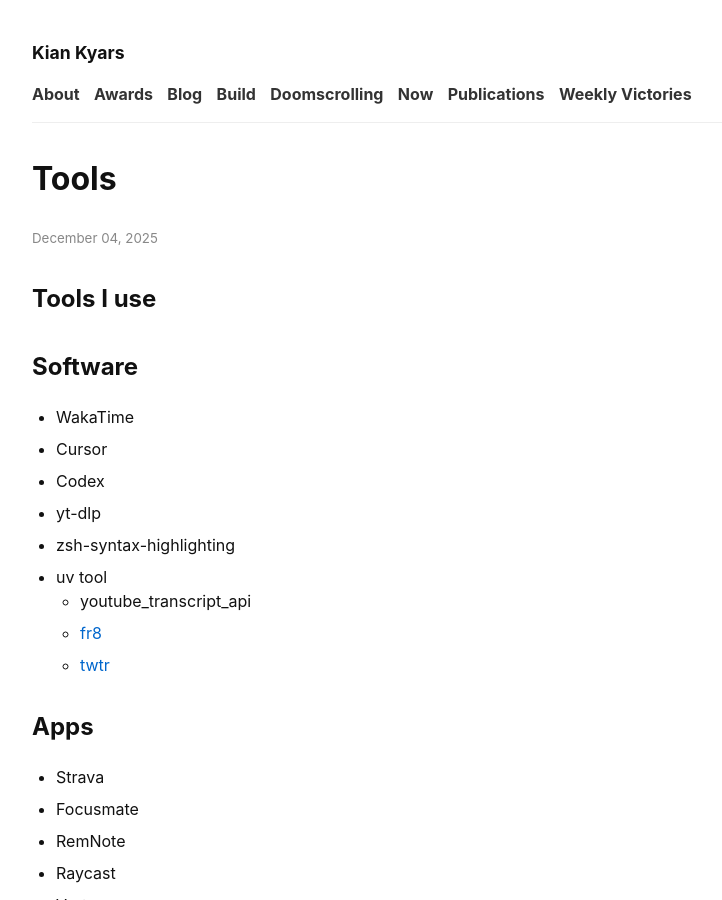
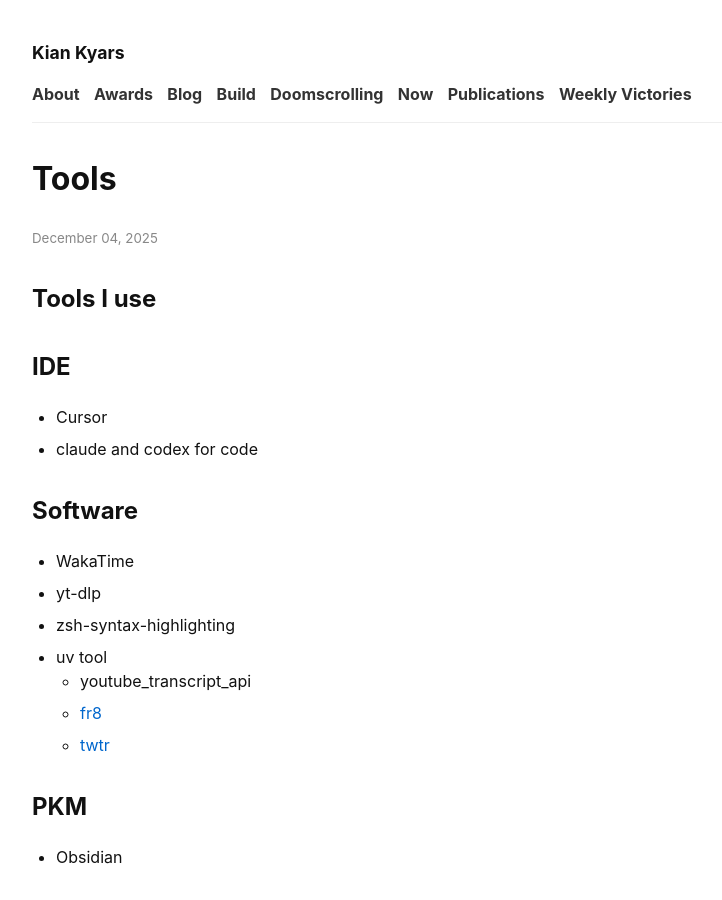
Before and after one commit to kiankyars/kiankyars.github.io, a Jekyll site: the page built from _posts/blog/2025-12-04-tools.md, in a window 1280 px wide and 900 px high. Shown: the whole window, without its empty margins (262-984 px from the left). Built offline with Jekyll 4.4.1, drawn with Linux system fonts in a browser that asks for light colours.

Commit message:
all my homies hate remnote

```diff
--- a/_posts/blog/2025-12-04-tools.md
+++ b/_posts/blog/2025-12-04-tools.md
@@ -7,11 +7,14 @@
 
 # Tools I use
 
+## IDE
+
+- Cursor
+- claude and codex for code
+
 ## Software
 
 - WakaTime
-- Cursor
-- Codex
 - yt-dlp
 - zsh-syntax-highlighting
 - uv tool
@@ -19,11 +22,14 @@
   - [fr8](https://pypi.org/project/fr8/)
   - [twtr](https://pypi.org/project/twtr/)
 
+## PKM
+
+- Obsidian
+
 ## Apps
 
 - Strava
 - Focusmate
-- RemNote
 - Raycast
 - Vorta
 - superwhisper
```
